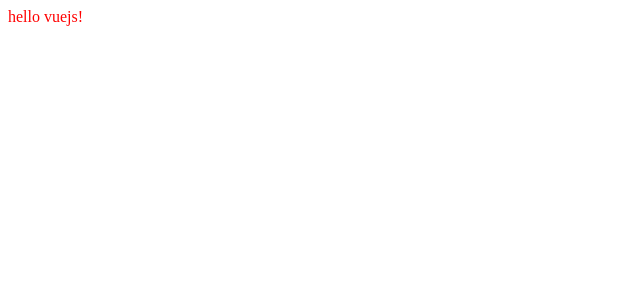
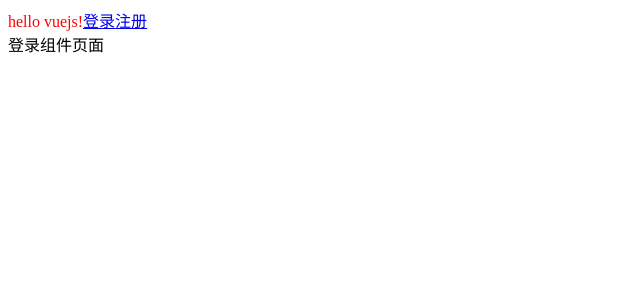
Before and after one commit to echohuub/webpack-demo, a Vue app: page /#/login in a window 1280 px wide. Shown: the top 300 px of the page, without its empty margins (0-640 px from the left). Built offline with nearby package versions, Linux system fonts and the light colour scheme.

Commit message:
集成vue-router模块

```diff
--- a/package.json
+++ b/package.json
@@ -28,6 +28,7 @@
     "webpack-dev-server": "^1.16.0"
   },
   "dependencies": {
-    "vue": "^2.2.6"
+    "vue": "^2.2.6",
+    "vue-router": "^2.3.1"
   }
 }
--- a/src/App.vue
+++ b/src/App.vue
@@ -1,24 +1,29 @@
 <!-- 以后项目的根组件 -->
 <template>
+
     <div>
         <!-- 1.0 template主要是放html元素的（html的页面结构） -->
         <span v-text="msg" class="red"></span>
+
+        <router-link to="/login">登录</router-link>
+        <router-link to="/register">注册</router-link>
+
+        <router-view></router-view>
     </div>
+
 </template>
 
 <script>
 
     // 负责导出 .vue这个组件对象(它本质上是一个Vue对象,所以Vue中该定义的元素都可以使用)
-	export default{  // es6的导出对象的写法
-		data(){  //等价于 es5的 data:function(){
+    export default {  // es6的导出对象的写法
+        data() {  //等价于 es5的 data:function(){
             return {
-				msg :'hello vuejs!'
+                msg: 'hello vuejs!'
             }
         },
-		methods:{
-
-		},
-		created(){
+        methods: {},
+        created() {
 
         }
     }
@@ -26,7 +31,7 @@
 
 <style scoped>
     /*当前页面的css样式写到这里，其中scoped表示这个里面写的css代码只是在当前组件页面上有效，不会去影响到其他组件页面*/
-	.red{
+    .red {
         color: red;
     }
 </style>
--- /dev/null
+++ b/src/components/account/login.vue
@@ -0,0 +1,15 @@
+<template>
+    <div>
+        登录组件页面
+    </div>
+</template>
+
+<script>
+
+    export default {}
+
+</script>
+
+<style scoped>
+
+</style>
--- /dev/null
+++ b/src/components/account/register.vue
@@ -0,0 +1,15 @@
+<template>
+    <div>
+        注册组件页面
+    </div>
+</template>
+
+<script>
+
+    export default {}
+
+</script>
+
+<style scoped>
+
+</style>
--- a/src/main.js
+++ b/src/main.js
@@ -4,9 +4,24 @@
 // 2.0 导入App.vue的vue对象
 import App from './App.vue';
 
+import VueRouter from 'vue-router';
+
+Vue.use(VueRouter);
+
+import login from './components/account/login.vue'
+import register from './components/account/register.vue'
+
+var router = new VueRouter({
+    routes: [
+        {path: '/login', component: login},
+        {path: '/register', component: register}
+    ]
+});
+
 // 3.0 利用Vue对象进行解析渲染
 new Vue({
-	el:'#app',
-	// render:function(create){create(App)} //es5的写法
-	render:c=>c(App)  // es6的函数写法 =>：goes to
+    el: '#app',
+    router: router,
+    // render:function(create){create(App)} //es5的写法
+    render: c => c(App)  // es6的函数写法 =>：goes to
 });
```
Lines whose indentation alone changed are shown as unchanged.
